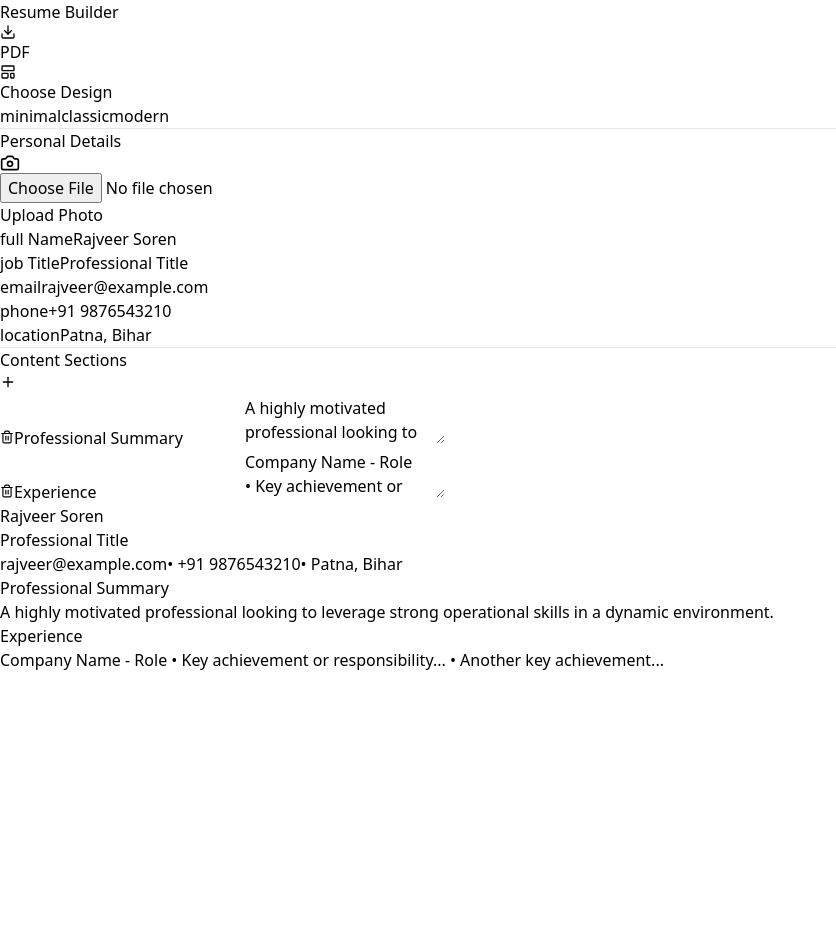
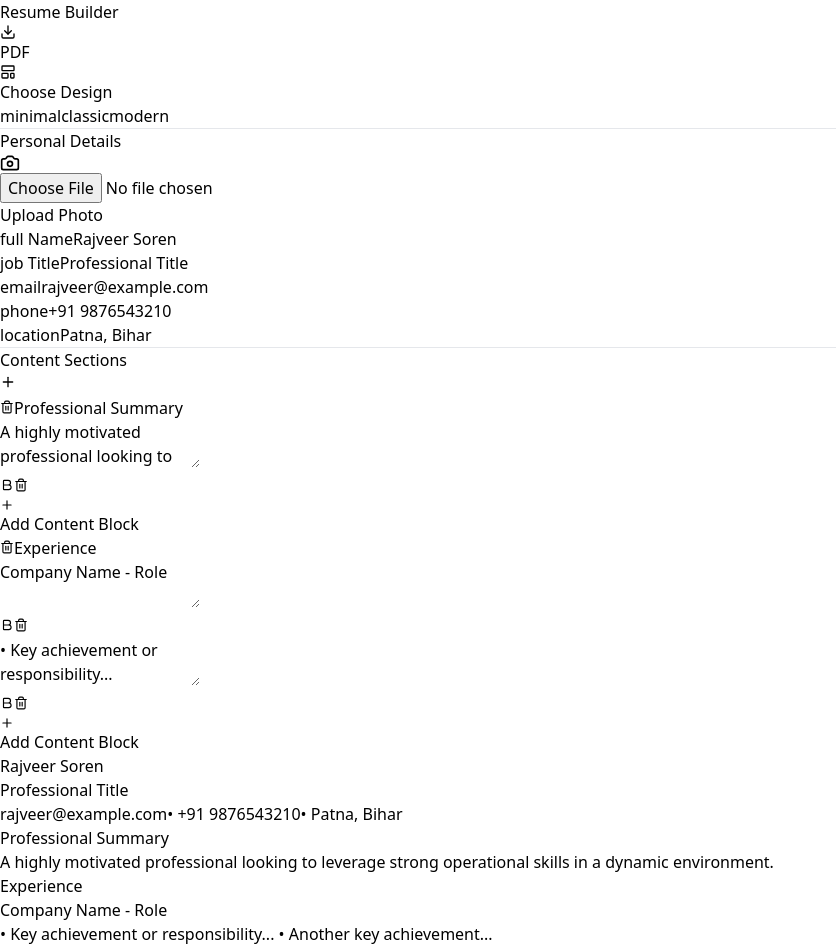
Before and after one commit to j-soren/resume-builder-simple, a React (Vite) app: page / in a window 1280 px wide. Shown: the whole page, without its empty margins (0-836 px from the left). Before the commit the page ends 800 px from the top, so only its background shows below. Built offline with nearby package versions, Linux system fonts and the light colour scheme.

Commit message:
Adding content editing options

```diff
--- a/src/App.jsx
+++ b/src/App.jsx
@@ -1,8 +1,8 @@
 import React, { useState } from 'react';
-import { Download, Plus, Trash2, Upload, Camera, LayoutTemplate } from 'lucide-react';
+import { Download, Plus, Trash2, Upload, Camera, LayoutTemplate, Bold } from 'lucide-react';
 
 export default function App() {
-  const [template, setTemplate] = useState('minimal'); // 'minimal', 'classic', 'modern'
+  const [template, setTemplate] = useState('minimal');
 
   const [personalData, setPersonalData] = useState({
     fullName: 'Rajveer Soren',
@@ -13,16 +13,22 @@ export default function App() {
     photo: null,
   });
 
+  // Updated state structure: sections now hold an array of 'items'
   const [sections, setSections] = useState([
     {
       id: crypto.randomUUID(),
       heading: 'Professional Summary',
-      text: 'A highly motivated professional looking to leverage strong operational skills in a dynamic environment.',
+      items: [
+        { id: crypto.randomUUID(), text: 'A highly motivated professional looking to leverage strong operational skills in a dynamic environment.', isBold: false }
+      ]
     },
     {
       id: crypto.randomUUID(),
       heading: 'Experience',
-      text: 'Company Name - Role\n• Key achievement or responsibility...\n• Another key achievement...',
+      items: [
+        { id: crypto.randomUUID(), text: 'Company Name - Role', isBold: true },
+        { id: crypto.randomUUID(), text: '• Key achievement or responsibility...\n• Another key achievement...', isBold: false }
+      ]
     }
   ]);
 
@@ -31,18 +37,53 @@ export default function App() {
     setPersonalData((prev) => ({ ...prev, [name]: value }));
   };
 
-  const handleSectionChange = (id, field, value) => {
+  const handleSectionHeadingChange = (id, value) => {
     setSections((prev) =>
-      prev.map((sec) => (sec.id === id ? { ...sec, [field]: value } : sec))
+      prev.map((sec) => (sec.id === id ? { ...sec, heading: value } : sec))
     );
   };
 
   const addSection = () => {
-    setSections([...sections, { id: crypto.randomUUID(), heading: 'New Section', text: '' }]);
+    setSections([...sections, {
+      id: crypto.randomUUID(),
+      heading: 'New Section',
+      items: [{ id: crypto.randomUUID(), text: '', isBold: false }]
+    }]);
   };
 
   const removeSection = (id) => {
     setSections(sections.filter((sec) => sec.id !== id));
+  };
+
+  // New item handlers
+  const addSectionItem = (sectionId) => {
+    setSections((prev) => prev.map((sec) => {
+      if (sec.id === sectionId) {
+        return { ...sec, items: [...sec.items, { id: crypto.randomUUID(), text: '', isBold: false }] };
+      }
+      return sec;
+    }));
+  };
+
+  const updateSectionItem = (sectionId, itemId, field, value) => {
+    setSections((prev) => prev.map((sec) => {
+      if (sec.id === sectionId) {
+        return {
+          ...sec,
+          items: sec.items.map((item) => item.id === itemId ? { ...item, [field]: value } : item)
+        };
+      }
+      return sec;
+    }));
+  };
+
+  const removeSectionItem = (sectionId, itemId) => {
+    setSections((prev) => prev.map((sec) => {
+      if (sec.id === sectionId) {
+        return { ...sec, items: sec.items.filter((item) => item.id !== itemId) };
+      }
+      return sec;
+    }));
   };
 
   const handlePhotoUpload = (e) => {
@@ -77,8 +118,12 @@ export default function App() {
                   <h3 className="text-sm font-bold uppercase tracking-widest text-neutral-900 mb-2 border-b border-neutral-300 pb-1">
                     {section.heading || 'Untitled Section'}
                   </h3>
-                  <div className="text-neutral-800 text-sm leading-relaxed whitespace-pre-wrap mt-2">
-                    {section.text || 'Add content for this section.'}
+                  <div className="flex flex-col gap-2 mt-3">
+                    {section.items.map(item => (
+                      <div key={item.id} className={`text-sm leading-relaxed whitespace-pre-wrap ${item.isBold ? 'font-bold text-neutral-900' : 'text-neutral-800'}`}>
+                        {item.text}
+                      </div>
+                    ))}
                   </div>
                 </section>
               ))}
@@ -89,7 +134,6 @@ export default function App() {
       case 'modern':
         return (
           <div className="font-sans w-full max-w-[210mm] min-h-[297mm] bg-white mx-auto box-border flex text-neutral-900 shadow-2xl print:shadow-none print:w-[210mm] print:h-[297mm] print:p-0 overflow-hidden">
-            {/* Left Column */}
             <div className="w-1/3 bg-neutral-100 p-8 flex flex-col gap-8 print:bg-neutral-100 print:color-adjust-exact" style={{ WebkitPrintColorAdjust: 'exact' }}>
               <div className="flex flex-col items-center text-center mt-4">
                 {personalData.photo && (
@@ -104,15 +148,18 @@ export default function App() {
                 {personalData.location && <div><strong className="block text-xs uppercase text-neutral-400">Location</strong>{personalData.location}</div>}
               </div>
             </div>
-            {/* Right Column */}
             <div className="w-2/3 p-8 pt-12 flex flex-col gap-8 bg-white">
               {sections.map((section) => (
                 <section key={section.id}>
                   <h3 className="text-sm font-bold uppercase tracking-wider text-neutral-900 mb-3 text-blue-900">
                     {section.heading || 'Untitled Section'}
                   </h3>
-                  <div className="text-neutral-700 text-sm leading-relaxed whitespace-pre-wrap">
-                    {section.text || 'Add content for this section.'}
+                  <div className="flex flex-col gap-2">
+                    {section.items.map(item => (
+                      <div key={item.id} className={`text-sm leading-relaxed whitespace-pre-wrap ${item.isBold ? 'font-bold text-neutral-900' : 'text-neutral-700'}`}>
+                        {item.text}
+                      </div>
+                    ))}
                   </div>
                 </section>
               ))}
@@ -144,8 +191,12 @@ export default function App() {
                   <h3 className="w-1/4 text-xs font-bold uppercase tracking-widest text-neutral-400 pt-1 shrink-0">
                     {section.heading || 'Untitled'}
                   </h3>
-                  <div className="w-3/4 text-neutral-800 text-sm leading-relaxed whitespace-pre-wrap">
-                    {section.text || 'Add content for this section.'}
+                  <div className="w-3/4 flex flex-col gap-2">
+                    {section.items.map(item => (
+                      <div key={item.id} className={`text-sm leading-relaxed whitespace-pre-wrap ${item.isBold ? 'font-bold text-neutral-900' : 'text-neutral-700'}`}>
+                        {item.text}
+                      </div>
+                    ))}
                   </div>
                 </section>
               ))}
@@ -158,7 +209,7 @@ export default function App() {
   return (
     <div className="flex h-screen bg-neutral-100 font-sans print:h-auto print:bg-white text-neutral-900">
       {/* Left Sidebar - Hidden on Print */}
-      <div className="w-[400px] bg-white border-r border-neutral-200 flex flex-col print:hidden shadow-xl z-10 shrink-0">
+      <div className="w-[420px] bg-white border-r border-neutral-200 flex flex-col print:hidden shadow-xl z-10 shrink-0">
         <div className="p-6 border-b border-neutral-200 flex justify-between items-center bg-neutral-50">
           <h1 className="text-lg font-semibold tracking-tight">Resume Builder</h1>
           <button
@@ -172,7 +223,6 @@ export default function App() {
 
         <div className="flex-1 overflow-y-auto p-6 space-y-8">
 
-          {/* Template Selector */}
           <section className="space-y-4">
              <div className="flex items-center gap-2 mb-4">
                 <LayoutTemplate size={16} className="text-neutral-400" />
@@ -197,10 +247,8 @@ export default function App() {
 
           <hr className="border-neutral-100" />
 
-          {/* Personal Info Form */}
           <section className="space-y-4">
             <h2 className="text-xs font-bold text-neutral-400 uppercase tracking-wider mb-4">Personal Details</h2>
-
             <div className="flex items-center gap-4 mb-4">
               <label className="flex flex-col items-center justify-center w-16 h-16 rounded-full border-2 border-dashed border-neutral-300 hover:border-neutral-500 cursor-pointer bg-neutral-50 overflow-hidden group relative">
                 {personalData.photo ? (
@@ -236,7 +284,6 @@ export default function App() {
 
           <hr className="border-neutral-100" />
 
-          {/* Dynamic Sections Form */}
           <section>
              <div className="flex justify-between items-center mb-4">
                 <h2 className="text-xs font-bold text-neutral-400 uppercase tracking-wider">Content Sections</h2>
@@ -247,26 +294,60 @@ export default function App() {
 
             <div className="space-y-6">
               {sections.map((section) => (
-                <div key={section.id} className="p-4 bg-neutral-50 border border-neutral-200 rounded-lg relative group">
+                <div key={section.id} className="p-5 bg-neutral-50 border border-neutral-200 rounded-lg relative group/section shadow-sm">
                   <button
                     onClick={() => removeSection(section.id)}
-                    className="absolute -top-2 -right-2 p-1.5 bg-white border border-neutral-200 rounded-full text-red-500 opacity-0 group-hover:opacity-100 transition-opacity shadow-sm hover:bg-red-50 cursor-pointer"
+                    className="absolute -top-2 -right-2 p-1.5 bg-white border border-neutral-200 rounded-full text-red-500 opacity-0 group-hover/section:opacity-100 transition-opacity shadow-sm hover:bg-red-50 cursor-pointer z-10"
+                    title="Delete entire section"
                   >
                     <Trash2 size={14} />
                   </button>
+
                   <input
                     type="text"
                     value={section.heading}
-                    onChange={(e) => handleSectionChange(section.id, 'heading', e.target.value)}
-                    className="w-full px-0 py-1 bg-transparent border-b border-neutral-300 focus:border-neutral-900 focus:outline-none text-sm font-bold mb-3 transition-colors"
+                    onChange={(e) => handleSectionHeadingChange(section.id, e.target.value)}
+                    className="w-full px-0 py-1 bg-transparent border-b border-neutral-300 focus:border-neutral-900 focus:outline-none text-sm font-bold mb-4 transition-colors"
                     placeholder="Section Heading"
                   />
-                  <textarea
-                    value={section.text}
-                    onChange={(e) => handleSectionChange(section.id, 'text', e.target.value)}
-                    className="w-full px-3 py-2 bg-white border border-neutral-200 rounded-md focus:outline-none focus:ring-2 focus:ring-neutral-900 focus:border-transparent text-sm min-h-[100px] resize-y transition-all"
-                    placeholder="Section content..."
-                  />
+
+                  <div className="space-y-3">
+                    {section.items.map((item) => (
+                      <div key={item.id} className="relative flex gap-2 items-start group/item">
+                        <div className="flex-1">
+                          <textarea
+                            value={item.text}
+                            onChange={(e) => updateSectionItem(section.id, item.id, 'text', e.target.value)}
+                            className={`w-full px-3 py-2 bg-white border border-neutral-200 rounded-md focus:outline-none focus:ring-2 focus:ring-neutral-900 focus:border-transparent text-sm min-h-[60px] resize-y transition-all ${item.isBold ? 'font-bold' : ''}`}
+                            placeholder="Add content..."
+                          />
+                        </div>
+                        <div className="flex flex-col gap-1.5 shrink-0">
+                          <button
+                            onClick={() => updateSectionItem(section.id, item.id, 'isBold', !item.isBold)}
+                            className={`p-1.5 rounded-md border transition-colors ${item.isBold ? 'bg-neutral-900 text-white border-neutral-900' : 'bg-white text-neutral-500 border-neutral-200 hover:bg-neutral-100'}`}
+                            title="Toggle Bold"
+                          >
+                            <Bold size={14} />
+                          </button>
+                          <button
+                            onClick={() => removeSectionItem(section.id, item.id)}
+                            className="p-1.5 bg-white border border-neutral-200 rounded-md text-red-500 opacity-0 group-hover/item:opacity-100 transition-opacity hover:bg-red-50"
+                            title="Remove Block"
+                          >
+                            <Trash2 size={14} />
+                          </button>
+                        </div>
+                      </div>
+                    ))}
+
+                    <button
+                      onClick={() => addSectionItem(section.id)}
+                      className="text-xs text-neutral-500 hover:text-neutral-900 flex items-center gap-1 font-medium pt-2 w-fit"
+                    >
+                      <Plus size={14} /> Add Content Block
+                    </button>
+                  </div>
                 </div>
               ))}
             </div>
@@ -274,7 +355,6 @@ export default function App() {
         </div>
       </div>
 
-      {/* Right Canvas - The Resume Preview (Printable area) */}
       <div className="flex-1 overflow-y-auto bg-neutral-200 print:bg-white print:overflow-visible flex justify-center p-8 print:p-0">
         {renderTemplate()}
       </div>
```
